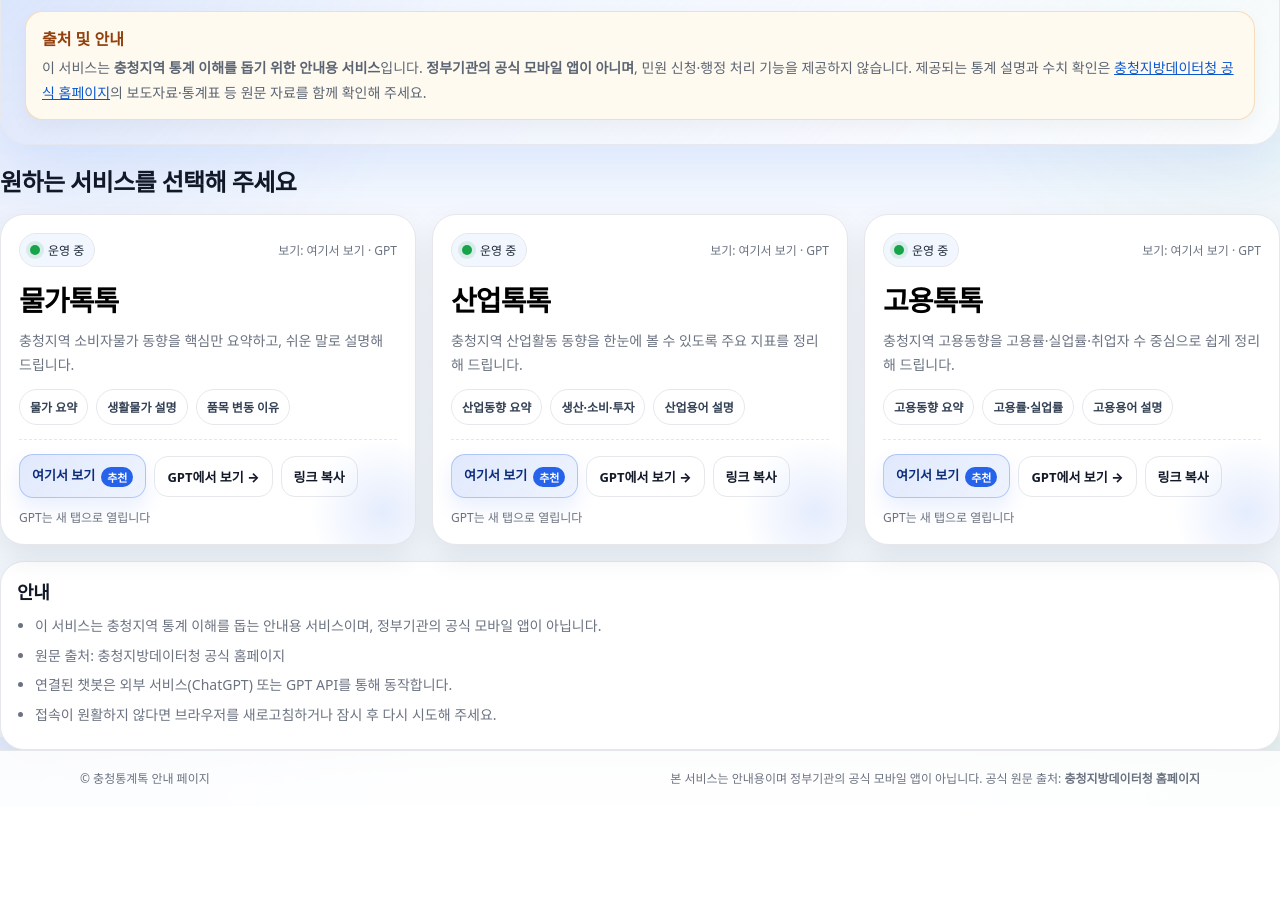
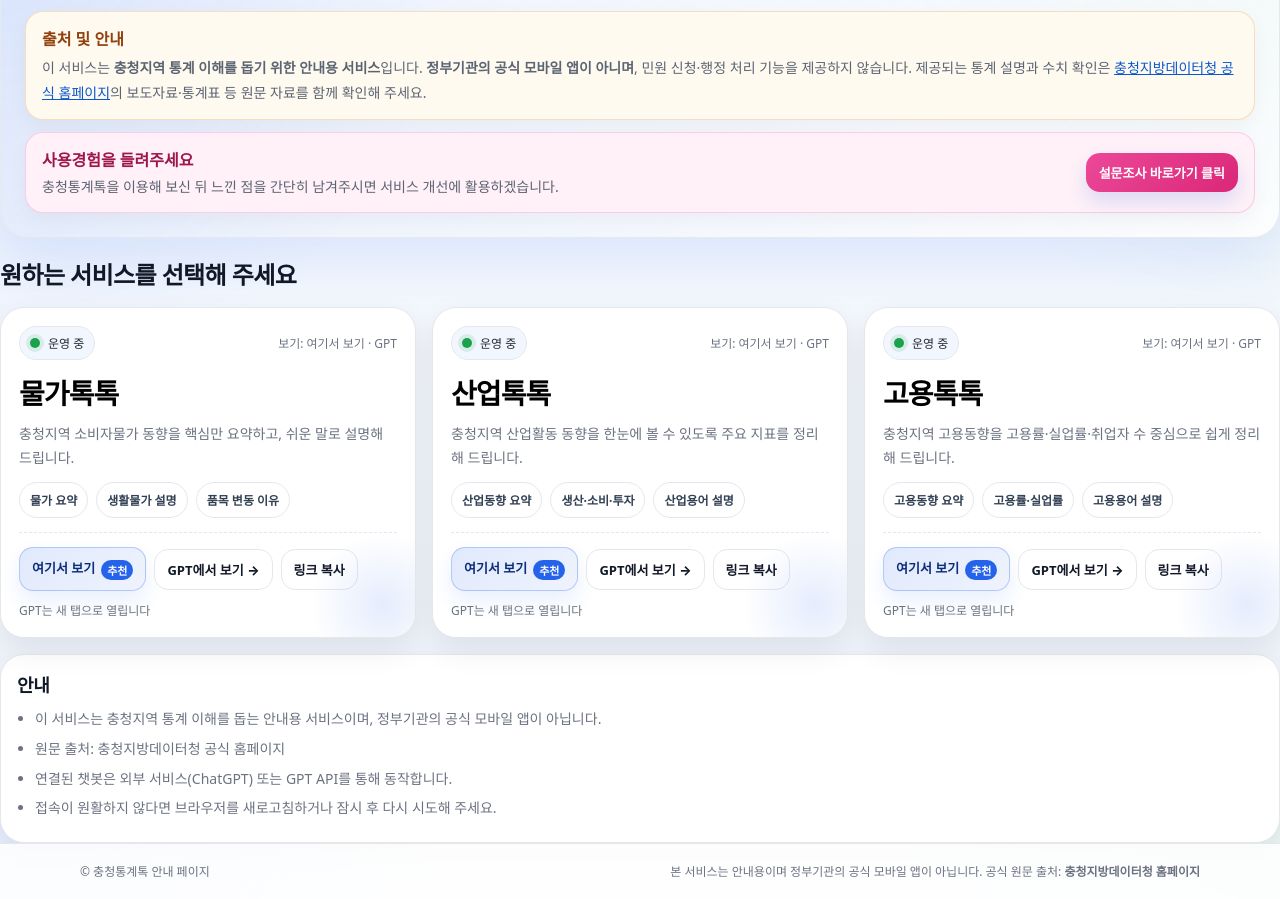
Before and after one commit to lowrider108/toktok, a website: page index.html in a window 1280 px wide. Shown: the part 863-1762 px from the top of the page. Before the commit the page ends 1669 px from the top, so only its background shows below. Drawn offline with nearby package versions, Linux system fonts and the light colour scheme.

Commit message:
suvey added

```diff
--- a/index.html
+++ b/index.html
@@ -471,6 +471,27 @@
     .gov-box p{margin:0; font-size:14px; line-height:1.75; color:#5b6472;}
     .gov-box a{color:#0b57d0; text-decoration:underline;}
 
+    .survey-box{
+      margin-top:12px; padding:14px 16px; border:1px solid rgba(236,72,153,.22);
+      background:#fff1f7; border-radius:18px; box-shadow:0 8px 20px rgba(0,0,0,.04);
+      display:flex; align-items:center; justify-content:space-between; gap:12px; flex-wrap:wrap;
+    }
+    .survey-box strong{display:block; margin-bottom:4px; color:#9d174d;}
+    .survey-box p{margin:0; font-size:14px; line-height:1.65; color:#5b6472;}
+    .survey-link{
+      display:inline-flex; align-items:center; justify-content:center; gap:6px;
+      padding:10px 13px; border-radius:14px;
+      background:linear-gradient(135deg, #ec4899, #db2777);
+      color:#fff !important; font-size:13px; font-weight:900; text-decoration:none !important;
+      box-shadow:0 10px 20px rgba(37,99,235,.16);
+      white-space:nowrap;
+    }
+    .survey-link:hover{transform:translateY(-1px);}
+    @media (max-width:560px){
+      .survey-box{align-items:stretch;}
+      .survey-link{width:100%;}
+    }
+
 
 
 /* 경제총조사 배너 */
@@ -551,6 +572,14 @@
             <a href="https://mods.go.kr/arcc/" target="_blank" rel="noopener noreferrer">충청지방데이터청 공식 홈페이지</a>의
             보도자료·통계표 등 원문 자료를 함께 확인해 주세요.
           </p>
+        </div>
+
+        <div class="survey-box" role="note" aria-label="사용경험 설문조사 안내">
+          <div>
+            <strong>사용경험을 들려주세요</strong>
+            <p>충청통계톡을 이용해 보신 뒤 느낀 점을 간단히 남겨주시면 서비스 개선에 활용하겠습니다.</p>
+          </div>
+          <a class="survey-link" href="https://form.naver.com/edit/akjKa0x_SlO3kF3gVD_MKw" target="_blank" rel="noopener noreferrer">설문조사 바로가기 클릭</a>
         </div>
       </div>
 
```
